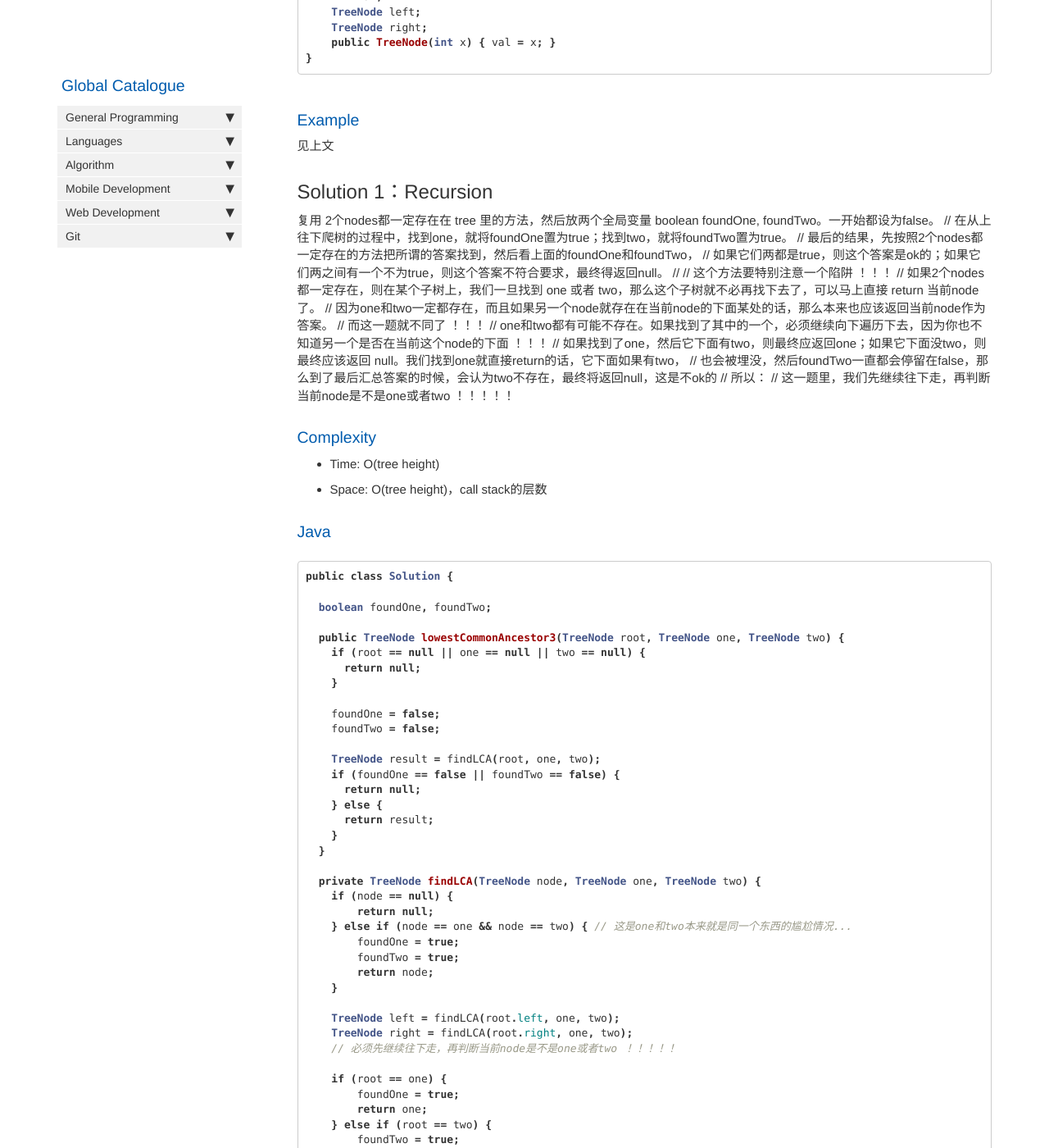
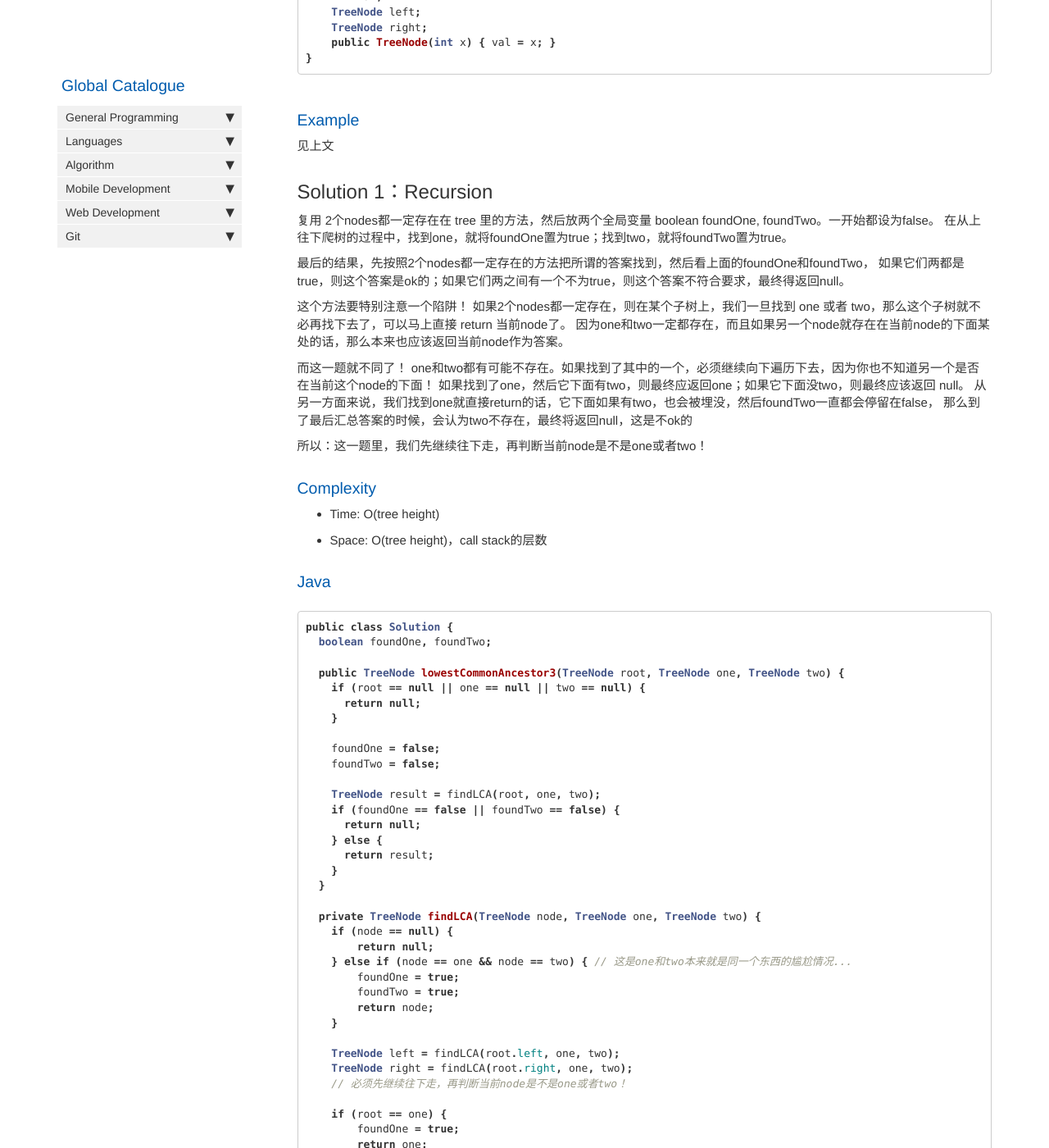
Before and after one commit to HungryOrc/hungryorc.github.io, a Jekyll site: the page built from pages/algorithm/algorithm_lowestCommonAncestor_BinaryTree_2NodesMightExist.md, in a window 1280 px wide and 1400 px high, scrolled down 686 px. Shown: the whole window at 82% size. Built offline with Jekyll 4.4.1, drawn with Linux system fonts in a browser that asks for light colours; nearby versions of some CDN libraries; comment, search, counter and statistics services are not loaded.

Commit message:
Update algorithm_lowestCommonAncestor_BinaryTree_2NodesMightExist.md

````diff
--- a/pages/algorithm/algorithm_lowestCommonAncestor_BinaryTree_2NodesMightExist.md
+++ b/pages/algorithm/algorithm_lowestCommonAncestor_BinaryTree_2NodesMightExist.md
@@ -41,19 +41,22 @@ class TreeNode {
 
 ## Solution 1：Recursion
 复用 2个nodes都一定存在在 tree 里的方法，然后放两个全局变量 boolean foundOne, foundTwo。一开始都设为false。
-// 在从上往下爬树的过程中，找到one，就将foundOne置为true；找到two，就将foundTwo置为true。
-// 最后的结果，先按照2个nodes都一定存在的方法把所谓的答案找到，然后看上面的foundOne和foundTwo，
-// 如果它们两都是true，则这个答案是ok的；如果它们两之间有一个不为true，则这个答案不符合要求，最终得返回null。
-//
-// 这个方法要特别注意一个陷阱 ！！！
-// 如果2个nodes都一定存在，则在某个子树上，我们一旦找到 one 或者 two，那么这个子树就不必再找下去了，可以马上直接 return 当前node了。
-// 因为one和two一定都存在，而且如果另一个node就存在在当前node的下面某处的话，那么本来也应该返回当前node作为答案。
-// 而这一题就不同了 ！！！
-// one和two都有可能不存在。如果找到了其中的一个，必须继续向下遍历下去，因为你也不知道另一个是否在当前这个node的下面 ！！！
-// 如果找到了one，然后它下面有two，则最终应返回one；如果它下面没two，则最终应该返回 null。我们找到one就直接return的话，它下面如果有two，
-// 也会被埋没，然后foundTwo一直都会停留在false，那么到了最后汇总答案的时候，会认为two不存在，最终将返回null，这是不ok的
-// 所以：
-// 这一题里，我们先继续往下走，再判断当前node是不是one或者two ！！！！！
+在从上往下爬树的过程中，找到one，就将foundOne置为true；找到two，就将foundTwo置为true。
+
+最后的结果，先按照2个nodes都一定存在的方法把所谓的答案找到，然后看上面的foundOne和foundTwo，
+如果它们两都是true，则这个答案是ok的；如果它们两之间有一个不为true，则这个答案不符合要求，最终得返回null。
+
+这个方法要特别注意一个陷阱！
+如果2个nodes都一定存在，则在某个子树上，我们一旦找到 one 或者 two，那么这个子树就不必再找下去了，可以马上直接 return 当前node了。
+因为one和two一定都存在，而且如果另一个node就存在在当前node的下面某处的话，那么本来也应该返回当前node作为答案。
+
+而这一题就不同了！
+one和two都有可能不存在。如果找到了其中的一个，必须继续向下遍历下去，因为你也不知道另一个是否在当前这个node的下面！
+如果找到了one，然后它下面有two，则最终应返回one；如果它下面没two，则最终应该返回 null。
+从另一方面来说，我们找到one就直接return的话，它下面如果有two，也会被埋没，然后foundTwo一直都会停留在false，
+那么到了最后汇总答案的时候，会认为two不存在，最终将返回null，这是不ok的
+
+所以：这一题里，我们先继续往下走，再判断当前node是不是one或者two！
 
 ### Complexity
 * Time: O(tree height)
@@ -62,7 +65,6 @@ class TreeNode {
 ### Java
 ```java
 public class Solution {
-
   boolean foundOne, foundTwo;
 
   public TreeNode lowestCommonAncestor3(TreeNode root, TreeNode one, TreeNode two) {
@@ -92,7 +94,7 @@ public class Solution {
 
     TreeNode left = findLCA(root.left, one, two);
     TreeNode right = findLCA(root.right, one, two);
-    // 必须先继续往下走，再判断当前node是不是one或者two ！！！！！
+    // 必须先继续往下走，再判断当前node是不是one或者two！
 
     if (root == one) {
         foundOne = true;
````
